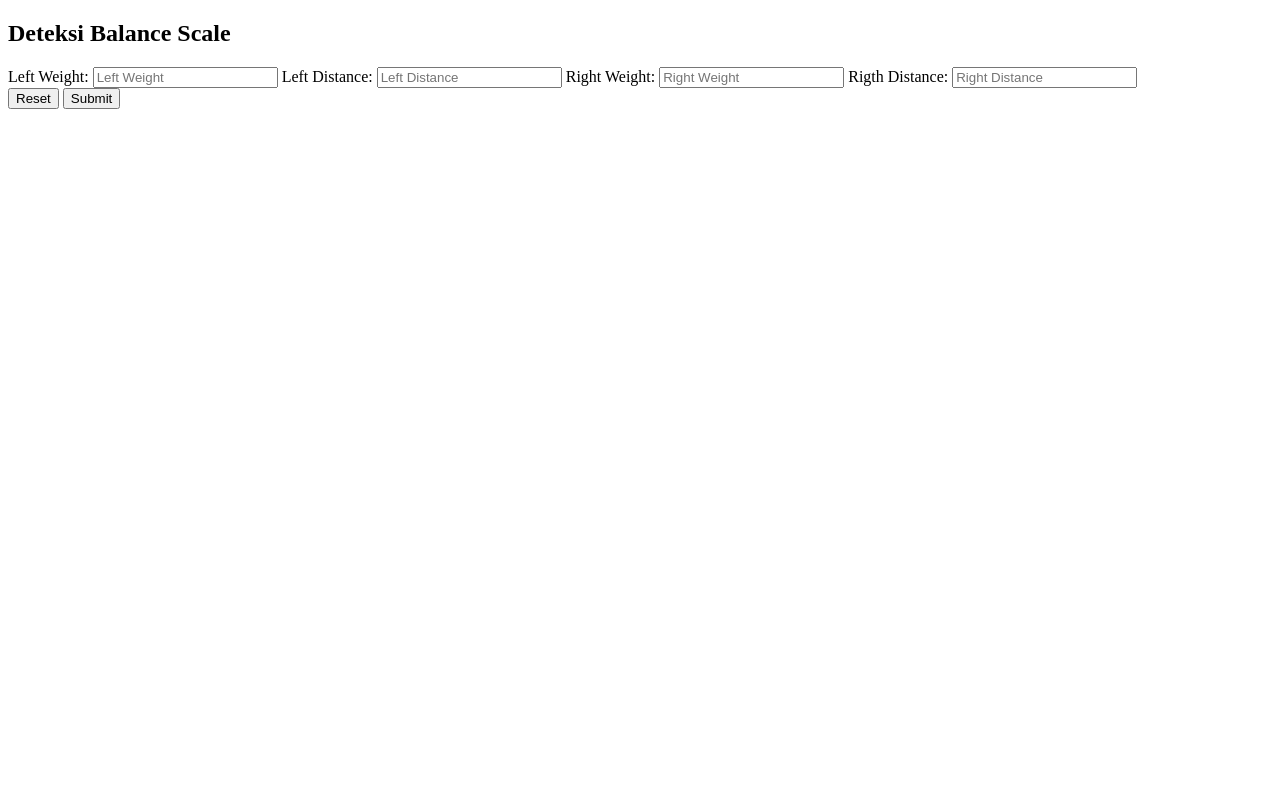
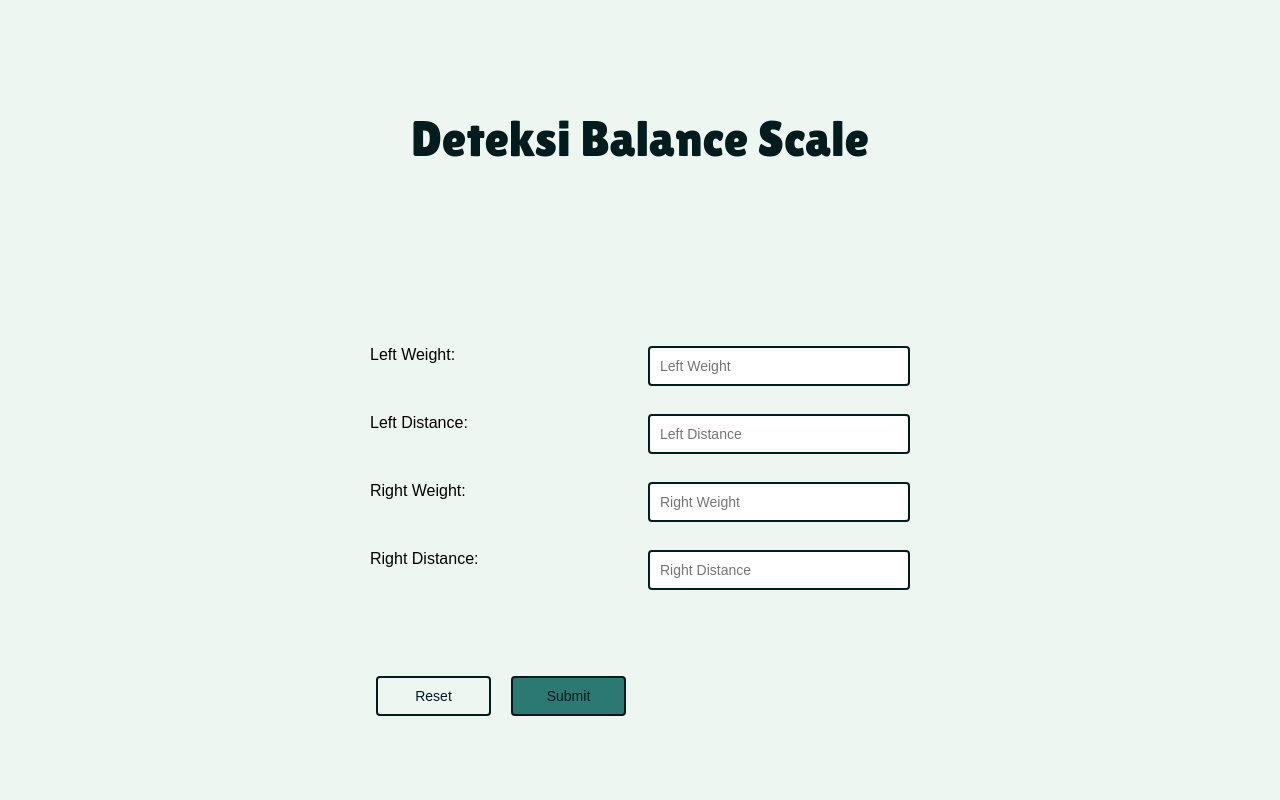
Before and after one commit to aeroafril/website-balance-scale-knn, a Flask app: page / in a window 1280 px wide. Run offline with Flask 3, Linux system fonts and the light colour scheme.

Commit message:
push style css and fiks bug

```diff
--- a/main.py
+++ b/main.py
@@ -44,7 +44,7 @@ def predict():
             'prediction': deskripsiHasil
         })
     except Exception as e:
-        return jsonify({f'error: {str(e)}'}), 500
+        return jsonify({'status' : 'error', 'message': str(e)}), 500
 
 if __name__ == '__main__':
     app.run(debug=True, port=5000)
--- a/static/script.js
+++ b/static/script.js
@@ -11,7 +11,7 @@ document.querySelector('form').addEventListener('submit', async(e) => {
     const features = ids.map(id => parseDecimal(document.getElementById(id).value));
 
     if(features.some(Number.isNaN)){
-        alert('Semua input harus berupa angka yang valid (contoh: 1,4 atau 1.4');
+        alert('Semua input harus berupa angka yang valid (contoh: 1,4 atau 1.4)');
         return;
     }
 
--- a/static/style.css
+++ b/static/style.css
@@ -0,0 +1,134 @@
+@import url('https://fonts.googleapis.com/css2?family=Lilita+One&display=swap');
+
+:root{
+    --blueBlack: #021c1e;
+    --cadetBlue: #004445;
+    --rain: #2c7873;
+    --greenery: #6fb98f;
+    --mist: #eef6f2;
+}
+
+.lilita-one-regular {
+  font-family: "Lilita One", sans-serif;
+  font-weight: 400;
+  font-style: normal;
+}
+
+
+body{
+    font-family: sans-serif;
+    background-color: var(--mist);
+    margin: 0;
+    padding: 0;
+    display: grid;
+    justify-content: center;
+    align-items: center;
+    min-height: 100vh;
+}
+
+h2{
+    text-align: center;
+    font-size: 50px;
+    color: var(--blueBlack);
+    grid-column: span 2;
+}
+
+form{
+    display: grid;
+    grid-template-columns: 1fr 1fr;
+    gap: 16px;
+}
+
+input{
+    margin-bottom: 12px;
+    padding: 10px;
+    border: 2px solid var(--blueBlack);
+    border-radius: 4px;
+    font-size: 14px;
+    width: 100%;
+    box-sizing: border-box;
+    background: #ffffff;
+    color: var(--blueBlack);
+    outline: none;
+    transition: border-color 0.2s, box-shadow 0.2s;
+}
+
+input:focus{
+    border: 2px solid var(--rain);
+}
+
+.button{
+    display: flex;
+    margin: 0 2px;
+    padding: 4px;
+    gap: 20px;
+    width: 250px;
+}
+
+.button #reset{
+    cursor: pointer;
+    color: var(--blueBlack);
+    background-color: var(--mist);
+    border: 2px solid var(--blueBlack);
+}
+
+.button #reset:hover{
+    background-color: var(--rain);
+}
+
+.button #submit{
+    cursor: pointer;
+    color: var(--blueBlack);
+    background-color: var(--rain);
+    border: 2px solid var(--blueBlack);
+}
+
+.button #submit:hover{
+    background-color: var(--mist);
+}
+
+#hasil{
+    text-align: center;
+    margin-top: 20px;
+    font-size: 18px;
+    color: var(--cadetBlue);
+    font-weight: bold;
+    grid-column: span 2;
+}
+
+@media (max-width: 768px){
+    body{
+        align-items: flex-start;
+        padding: 30px 0;
+    }
+
+    h2{
+        font-size: 40px;
+    }
+
+    form{
+        grid-template-columns: 1fr;
+        gap: 15px;
+    }
+
+    .button{
+        width: 200px;
+    }
+}
+
+@media (max-width: 480px){
+    body{
+        padding: 20px 10px;
+        align-items: flex-start;
+    }
+
+    h2{
+        transform: translateY(50%);
+        font-size: 30px;
+        margin-bottom: 15px;
+    }
+
+    form{
+        padding: 0 8px;
+    }
+}
--- a/templates/index.html
+++ b/templates/index.html
@@ -7,7 +7,7 @@
     <link rel="stylesheet" href="{{url_for('static', filename='style.css')}}">
 </head>
 <body>
-    <h2>Deteksi Balance Scale</h2>
+    <h2 class="lilita-one-regular">Deteksi Balance Scale</h2>
     <form>
         <label for="LW">Left Weight: </label>
         <input type="text" inputmode="decimal" id="LW" placeholder="Left Weight" required>
@@ -18,16 +18,16 @@
         <label for="RW">Right Weight: </label>
         <input type="text" inputmode="decimal" id="RW" placeholder="Right Weight" required>
 
-        <label for="RD">Rigth Distance: </label>
+        <label for="RD">Right Distance: </label>
         <input type="text" inputmode="decimal" id="RD" placeholder="Right Distance" required>
 
-        <div class="button"></div>
+        <h3 id="hasil"></h3>
+        <div class="button">
             <input type="reset" id="reset">
             <input type="submit" id="submit">
         </div>
     </form>
 
-    <h3 id="hasil"></h3>
 
     <script src="{{url_for('static', filename='script.js')}}"></script>
 </body>
```
